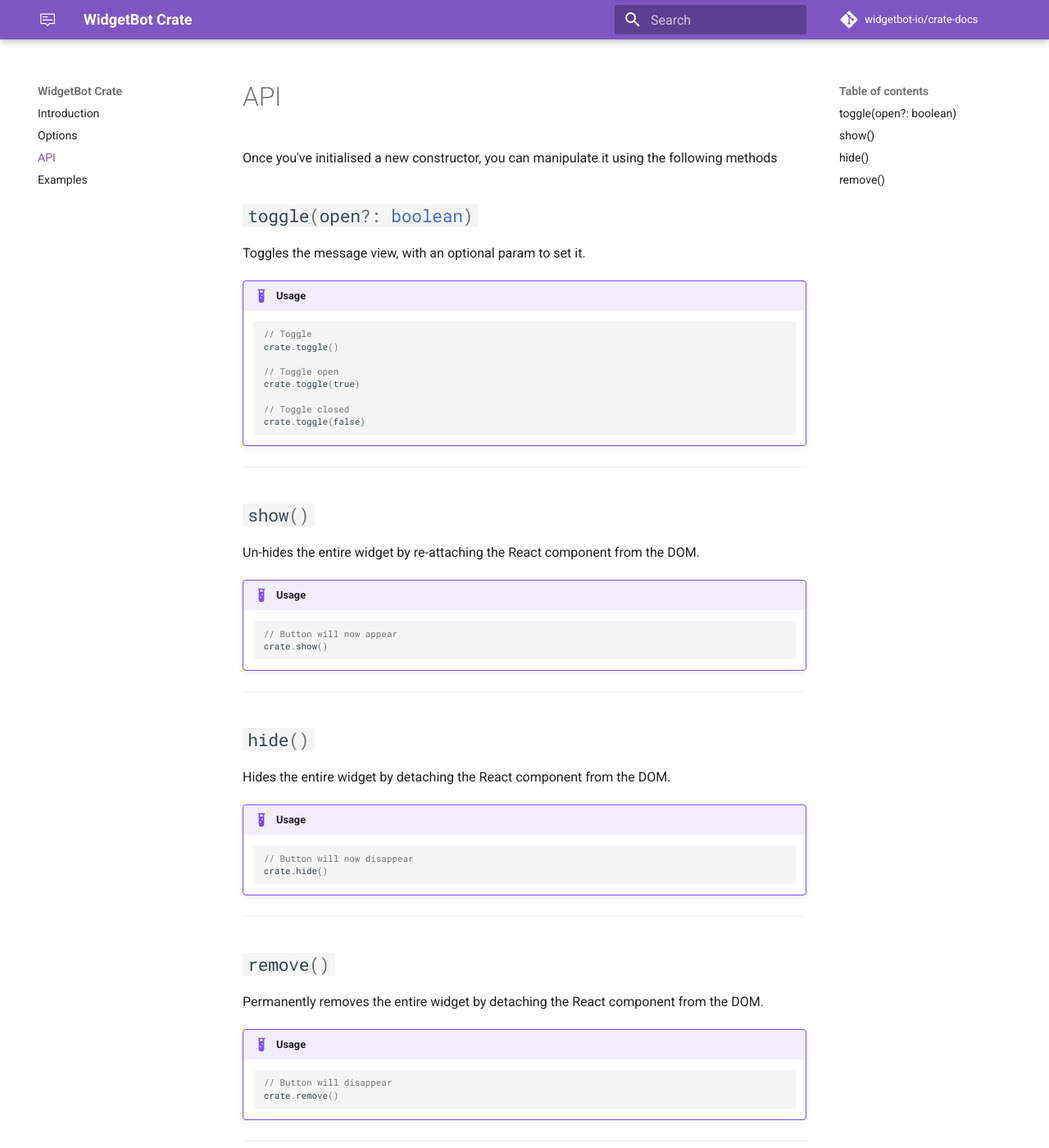
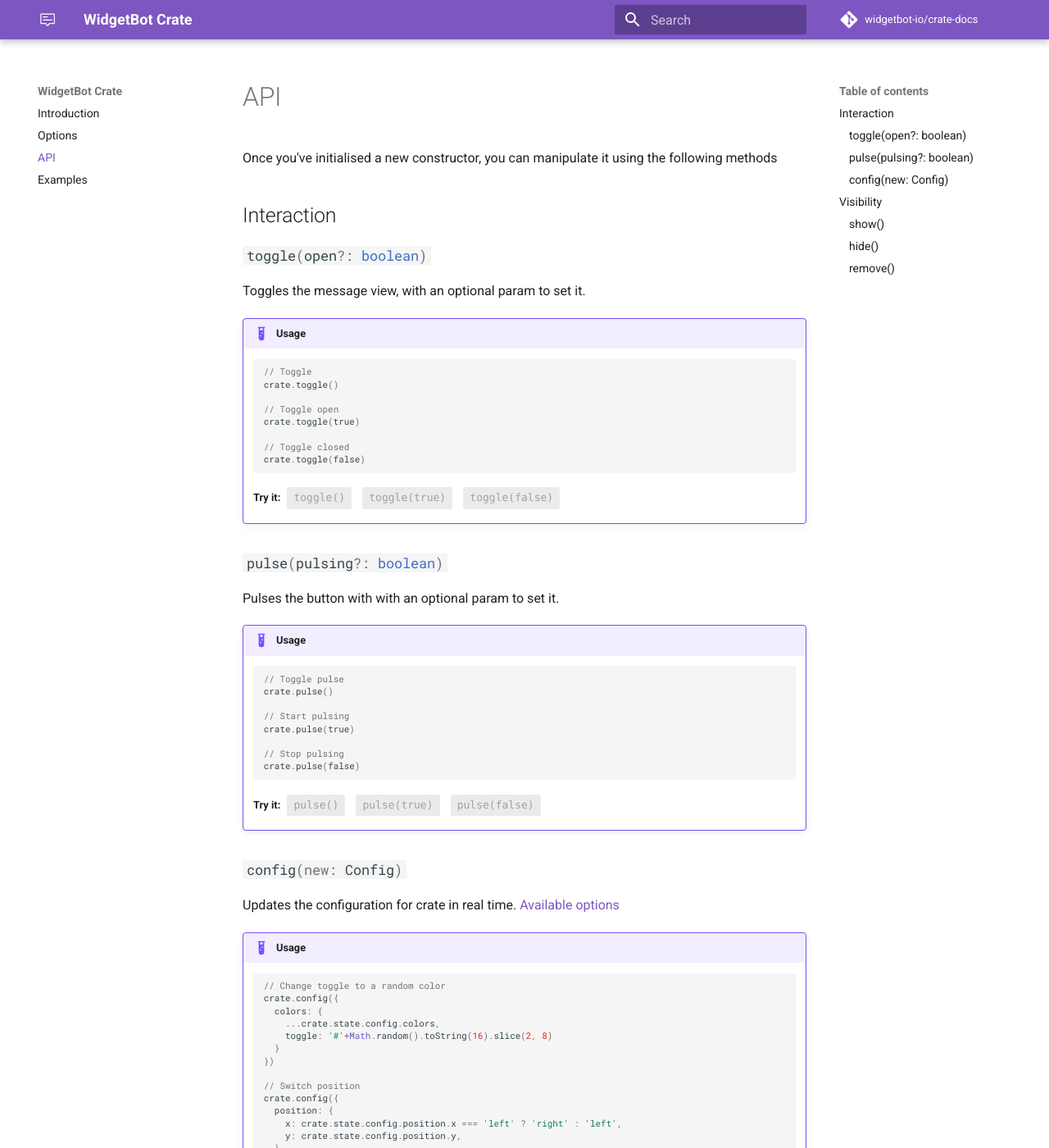
Before and after one commit to widgetbot-io/documentation, an MkDocs documentation site: the page built from docs/api/index.md, in a window 1280 px wide and 1400 px high. Shown: the whole window at 82% size. Built offline with MkDocs 1.6.1 and Material for MkDocs 9.7.7, drawn with Linux system fonts in a browser that asks for light colours; a script that is not in the unit is left out; comment, search, counter and statistics services are not loaded; old or Windows-style settings are respelled for this version of MkDocs; some of the changed text lies outside the part shown.

Commit message:
:computer: Add more API usage

````diff
--- a/docs/api/index.md
+++ b/docs/api/index.md
@@ -2,7 +2,9 @@
 
 Once you've initialised a new constructor, you can manipulate it using the following methods
 
-## `#!js toggle(open?: boolean)`
+## Interaction
+
+### `#!js toggle(open?: boolean)`
 
 Toggles the message view, with an optional param to set it.
 
@@ -19,9 +21,63 @@ Toggles the message view, with an optional param to set it.
     crate.toggle(false)
     ```
 
+    <b>Try it:</b> <button class="try-it" onClick="crate.toggle()">toggle()</button>
+    <button class="try-it" onClick="crate.toggle(true)">toggle(true)</button>
+    <button class="try-it" onClick="crate.toggle(false)">toggle(false)</button>
+
+### `#!js pulse(pulsing?: boolean)`
+
+Pulses the button with with an optional param to set it.
+
+!!! example "Usage"
+
+    ```js
+    // Toggle pulse
+    crate.pulse()
+
+    // Start pulsing
+    crate.pulse(true)
+
+    // Stop pulsing
+    crate.pulse(false)
+    ```
+
+    <b>Try it:</b> <button class="try-it" onClick="crate.pulse()">pulse()</button>
+    <button class="try-it" onClick="crate.pulse(true)">pulse(true)</button>
+    <button class="try-it" onClick="crate.pulse(false)">pulse(false)</button>
+
+### `#!js config(new: Config)`
+
+Updates the configuration for crate in real time. [Available options](/options/)
+
+!!! example "Usage"
+
+    ```js
+    // Change toggle to a random color
+    crate.config({
+      colors: {
+        ...crate.state.config.colors,
+        toggle: '#'+Math.random().toString(16).slice(2, 8)
+      }
+    })
+
+    // Switch position
+    crate.config({
+      position: {
+        x: crate.state.config.position.x === 'left' ? 'right' : 'left',
+        y: crate.state.config.position.y,
+      }
+    })
+    ```
+
+    <b>Try it:</b> <button class="try-it" onClick="crate.config({colors: {...crate.state.config.colors,toggle: '#'+Math.random().toString(16).slice(2, 8)}})">example 1</button>
+    <button class="try-it" onClick="crate.config({position:{x:'left'===crate.state.config.position.x?'right':'left',y:crate.state.config.position.y}});">example 2</button>
+
 ---
 
-## `#!js show()`
+## Visibility
+
+### `#!js show()`
 
 Un-hides the entire widget by re-attaching the React component from the DOM.
 
@@ -32,9 +88,9 @@ Un-hides the entire widget by re-attaching the React component from the DOM.
     crate.show()
     ```
 
----
+    <b>Try it:</b> <button class="try-it" onClick="crate.show()">show()</button>
 
-## `#!js hide()`
+### `#!js hide()`
 
 Hides the entire widget by detaching the React component from the DOM.
 
@@ -45,9 +101,9 @@ Hides the entire widget by detaching the React component from the DOM.
     crate.hide()
     ```
 
----
+    <b>Try it:</b> <button class="try-it" onClick="crate.hide()">hide()</button>
 
-## `#!js remove()`
+### `#!js remove()`
 
 Permanently removes the entire widget by detaching the React component from the DOM.
 
@@ -58,4 +114,6 @@ Permanently removes the entire widget by detaching the React component from the
     crate.remove()
     ```
 
+    <b>Try it:</b> <button class="try-it" onClick="crate.remove()">remove()</button>
+
 ---
--- a/docs/assets/css/main.css
+++ b/docs/assets/css/main.css
@@ -4,3 +4,37 @@
 .md-footer-nav__inner.md-grid {
   padding-right: calc(.4rem + 60px) !important
 }
+
+.try-it {
+  color: rgba(0, 0, 0, 0.87);
+  min-width: 88px;
+  box-sizing: border-box;
+  min-height: 36px;
+  transition: background-color 250ms cubic-bezier(0.4, 0, 0.2, 1) 0ms,box-shadow 250ms cubic-bezier(0.4, 0, 0.2, 1) 0ms;
+  line-height: 1.4em;
+  font-family: "Menlo", Consolas, "Liberation Mono", Menlo, Courier, monospace !important;
+  border-radius: 2px;
+  margin: 5px;
+  padding: 4px 8px;
+  min-width: 40px;
+  font-size: 13px;
+  min-height: 20px;
+  cursor: pointer;
+
+  user-select: none;
+  background-color: #ebebeb;
+  color: rgba(58, 58, 58, 0.418);
+  pointer-events: none;
+  box-shadow: 0;
+}
+
+.crate-loaded .try-it {
+  box-shadow: 0px 1px 5px 0px rgba(0, 0, 0, 0.2), 0px 2px 2px 0px rgba(0, 0, 0, 0.14), 0px 3px 1px -2px rgba(0, 0, 0, 0.12);
+  background-color: rgba(126, 87, 194, 0.8);
+  color: #fff;
+  pointer-events: initial;
+}
+
+.try-it:hover {
+  background-color: rgba(101, 69, 156, 0.8)
+}
--- a/docs/assets/js/crate.js
+++ b/docs/assets/js/crate.js
@@ -5,4 +5,7 @@ script.setAttribute('defer', true)
 
 script.innerHTML = 'new Crate({server:"299881420891881473",colors:{toggle:"#7E57C2"},channel:"368427726358446110",options:"0102",delay:!0,logo:"widgetbot",beta:!0});'
 
+window.addEventListener('crate', function() {
+  document.body.classList.add('crate-loaded')
+})
 document.head.appendChild(script)
````
Also changed, not shown: docs/options/index.md (+1 -1 lines).
